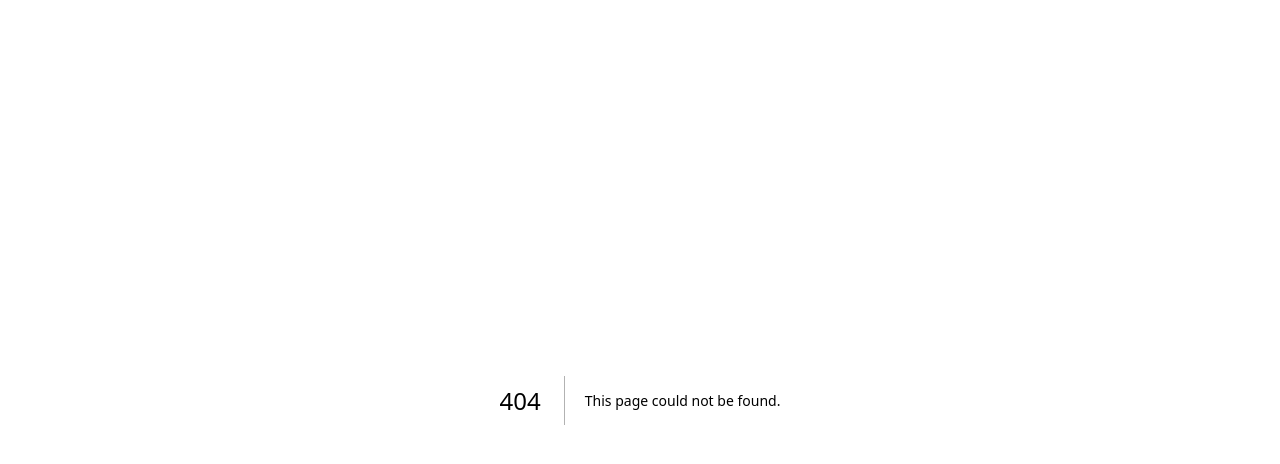
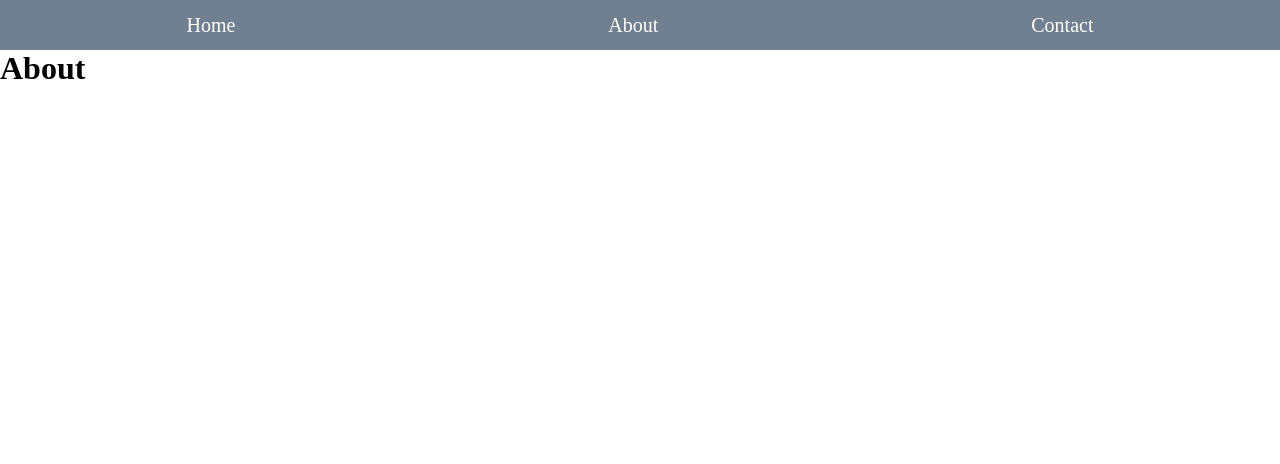
Before and after one commit to Sgissa/first-next-app, a Next.js app: page /about in a window 1280 px wide. Before the commit this address had no page. Shown: the top 464 px of the page. Built offline with nearby package versions, Linux system fonts and the light colour scheme.

Commit message:
NEW ABOUT PAGE WITH NAV

```diff
--- /dev/null
+++ b/src/app/about/page.js
@@ -0,0 +1,23 @@
+"use client";
+import homeStyles from "@/app/page.module.css"
+
+export default function About() {
+  return (
+    <main>
+      <nav className={homeStyles.homeNav}>
+        <ul>
+          <li>
+            <a href="/">Home</a>
+          </li>
+          <li>
+            <a href="/about">About</a>
+          </li>
+          <li>
+            <a href="/">Contact</a>
+          </li>
+        </ul>
+      </nav>
+      <h1>About</h1>
+    </main>
+  );
+}
--- a/src/app/page.js
+++ b/src/app/page.js
@@ -43,7 +43,7 @@ export default function Home() {
             <a href="/">Home</a>
           </li>
           <li>
-            <a href="/">About</a>
+            <a href="/about">About</a>
           </li>
           <li>
             <a href="/">Contact</a>
```
